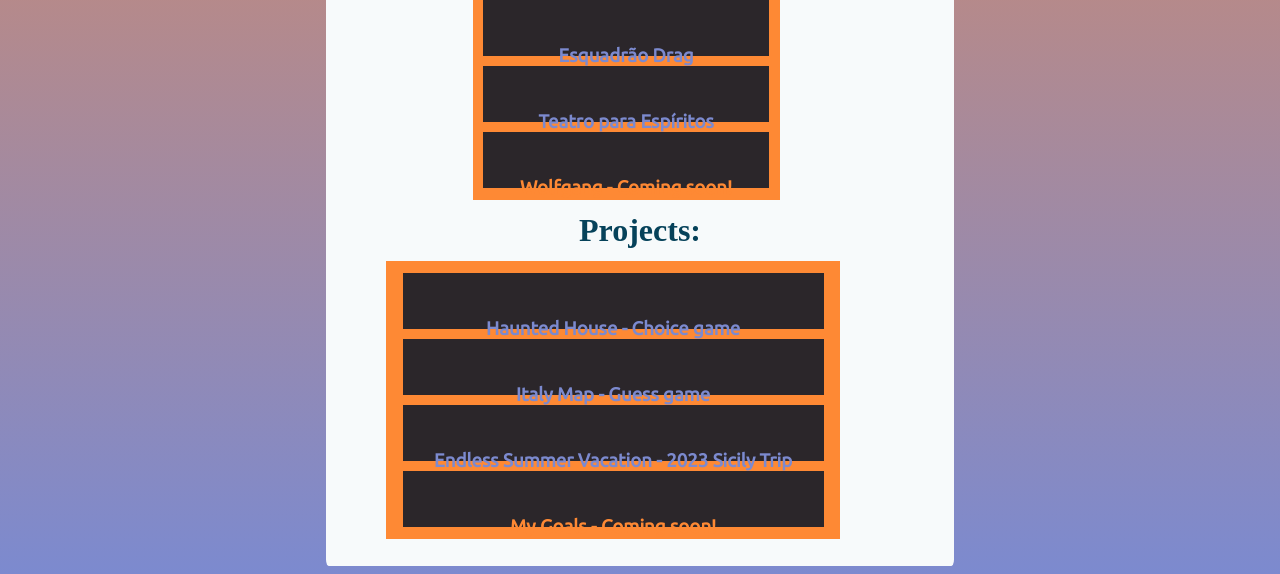
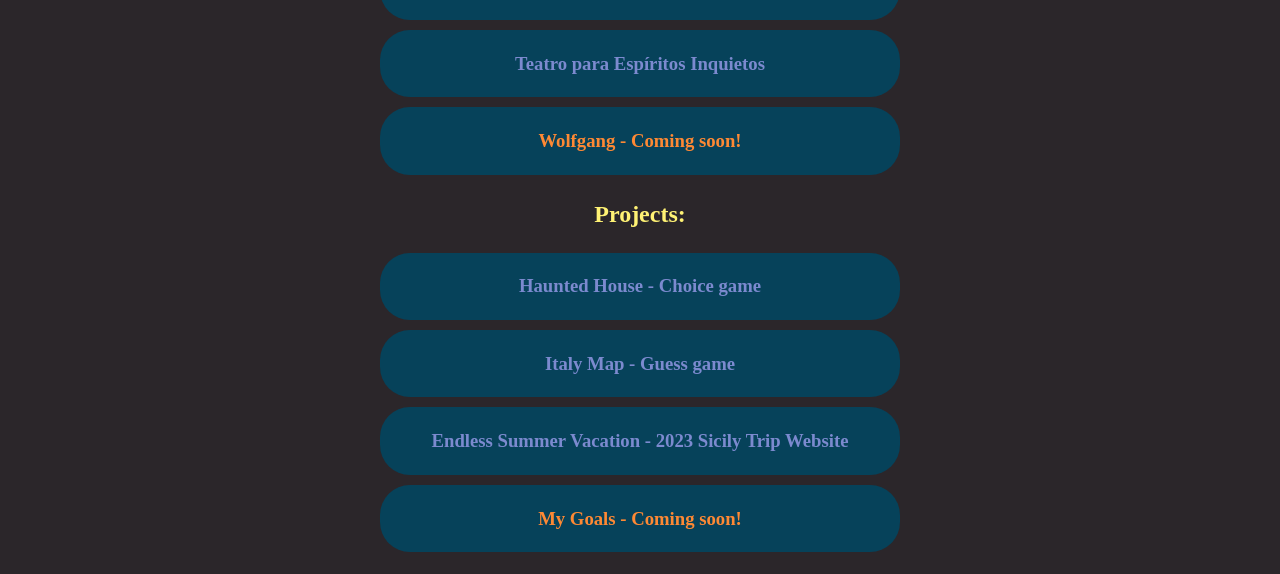
Before and after one commit to RenatoCrovella/important-links-page, a plain HTML site: page index.html in a window 1280 px wide. Shown: the part 730-1304 px from the top of the page. Drawn offline with Linux system fonts and the light colour scheme; a web font is replaced by a local one.

Commit message:
Update styles.css

```diff
--- a/public/styles.css
+++ b/public/styles.css
@@ -1,94 +1,60 @@
 body {
-    /*
-        background: linear-gradient(180deg, rgba(124,138,207,1) 0%, rgba(6,66,90,1) 78%, rgba(43,38,42,1) 100%);
-    */
-    padding-top: 10px;
-    display: flex;
-    justify-content: center;
-    align-content: center;
-    align-items: center;
-    text-align: center;
-    background: linear-gradient(0deg, rgba(124,138,207,1) 0%, rgba(254,137,52,1) 100%);
+    background-color: #2b262a;
     max-width: 100vw;
 }
 
 #main-container {
     display: flex;
-    padding: 18px 0px 22px;
-    max-width: 75vw;
-    background-color: #f7fafb;
     flex-direction: column;
-    flex-wrap: wrap;
+    flex-wrap: nowrap;
+    text-align: center;
+    align-items: center;
     justify-content: center;
-    align-content: center;
-    text-align: center;
-    border-radius: 0.5%;
-    align-items: center;
 }
 
 .profile-photo {
-    max-width: 35%;
+    max-height: 20vh;
     border-radius: 20%;
     padding: 8px;
     margin: 0;
 }
 
 h1{
-    margin: 0;
-    padding: 5px;
-    color: #06425a;
-    align-self: center;
-    font-family: 'Rubik Doodle Shadow';
+    margin: 4px 0;
+    color: #f7fafb;
 }
 
 h2{
-    margin: 0;
-    padding: 7px;
-    color: #06425a;
-    align-self: center;
-    font-family: 'Rubik Doodle Shadow';
-    font-size: 2rem;
+    color: #fff274;
 }
 
 ul{
-    width: 85%;
-    margin: 5px;
-    padding: 7px;
-    background-color: #fe8934;
+    margin: 1px;
+    padding: 0;
+    width: 40vw;
     display: flex;
     flex-direction: column;
-    flex-wrap: wrap;
-    justify-content: space-evenly;
+    align-items: center;
+    justify-content: center;
     align-content: center;
-    align-items: center;
-    align-self: center;
-    text-align: center;
 }
 
 li{
-    margin: 5px;
-    padding: 8px;
-    width: 92%;
-    height: 2.5rem;
-    display: flex;
-    flex-direction: column;
-    flex-wrap: wrap;
-    justify-content: space-evenly;
-    align-content: center;
-    align-items: center;
-    background-color: #2b262a;
+    background-color: #06425a;
+    border-radius: 30px;
     list-style: none;
-    align-self: center;
-    text-align: center;
-    font-family: 'Ubuntu';
+    margin: 5px 0;
+    padding: 4px;
+    width: 100%;
 }
 
 a{
-    padding: 18px;
     text-decoration: none;
     color: #7c8acf;
-    align-self: center;
-    text-align: center;
+}
+
+a:hover{
+    color: #fff274;
 }
 
 .disabled{
```
